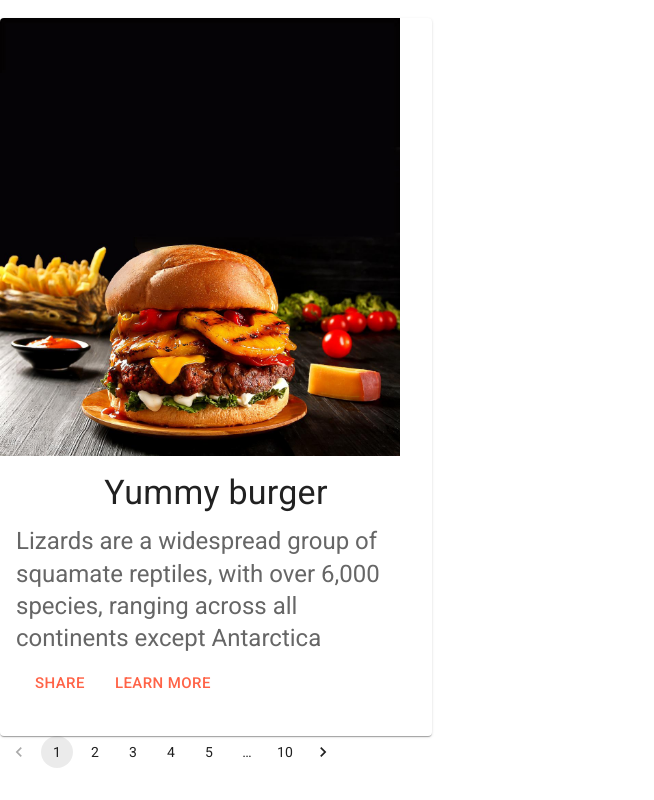
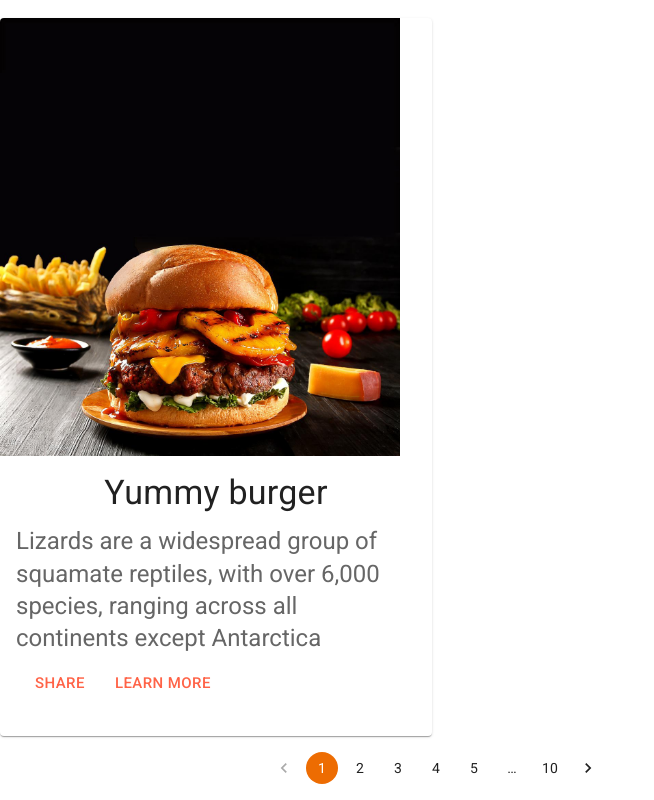
Before and after one commit to imranworkspace/foodapp, a React (Create React App) app: page / in a window 1280 px wide. Shown: the part 3627-4427 px from the top of the page, without its empty margins (0-654 px from the left). Before the commit the page ends 4395 px from the top, so only its background shows below. Built offline with nearby package versions, Linux system fonts and the light colour scheme; a web font is replaced by a local one.

Commit message:
static pagination done

```diff
--- a/src/posts/Posts.js
+++ b/src/posts/Posts.js
@@ -1,4 +1,4 @@
-import { Box, Grid, Pagination, Typography } from '@mui/material'
+import { Box, Grid, Pagination, Stack, Typography } from '@mui/material'
 import React from 'react'
 import Postcards from './Postcards'
 
@@ -41,8 +41,11 @@ const Posts = () => {
                 <Postcards  myDirection={'block'}/>
             </Grid>
         </Grid>
-        {/* add pagination  */}
-        <Pagination count={10} />
+        {/* add pagination is belong from 1 dimention so use stack mui component */}
+        <Stack spacing={2} mt={2} mb={2} justifyContent={'center'} alignItems={'center'}>
+            <Pagination count={10} color='warning'/>
+        </Stack>
+
     </Box>
   )
 }
```
